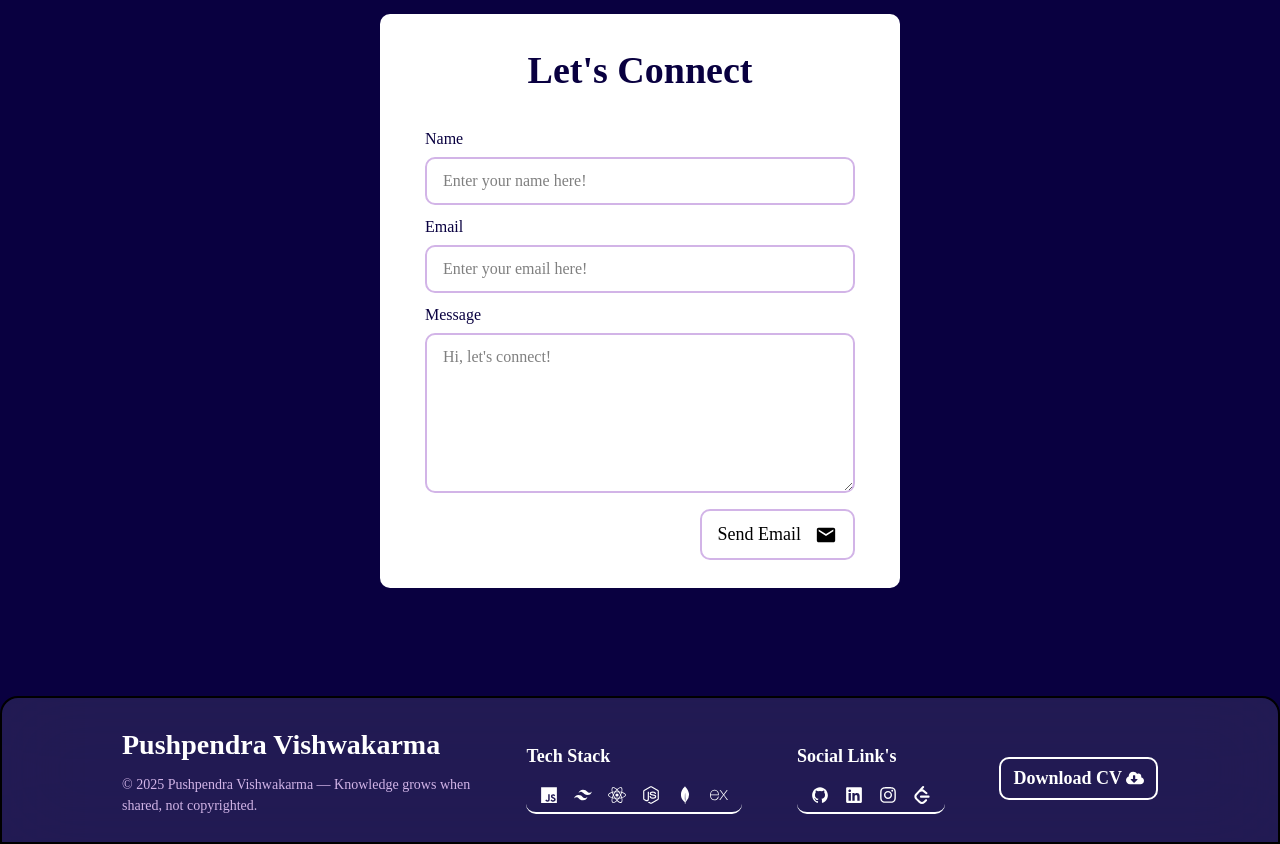
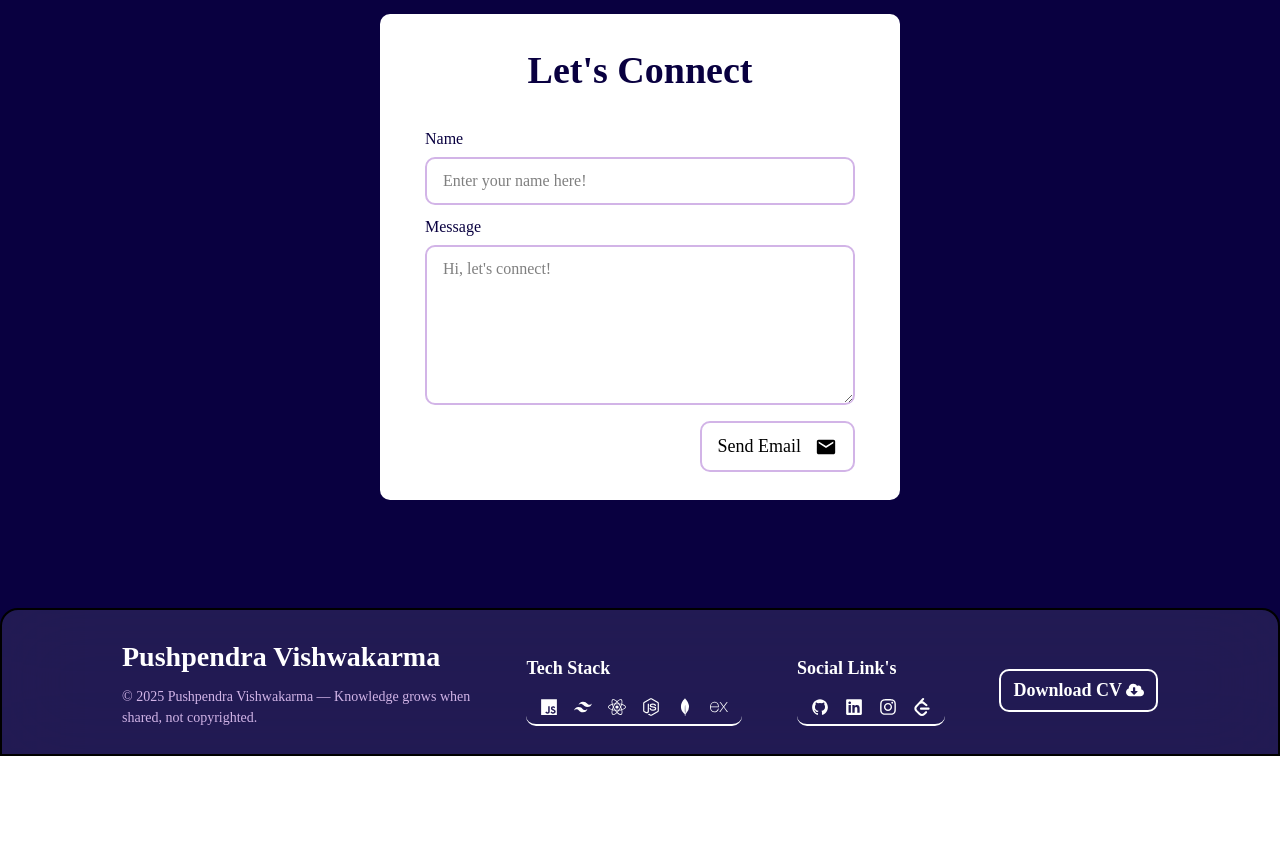
Before and after one commit to Pushpendra081/portfolio, a React (Vite) app: page / in a window 1280 px wide. Shown: the part 1940-2784 px from the top of the page. After the commit the page ends 2696 px from the top, so only its background shows below. Built offline with nearby package versions, Linux system fonts and the light colour scheme; a web font is replaced by a local one.

Commit message:
Fixed the Contact section issue

```diff
--- a/src/components/contact.jsx
+++ b/src/components/contact.jsx
@@ -1,24 +1,38 @@
-import React from 'react'
+import { useState } from "react";
 import { MdEmail } from "react-icons/md";
 
 const Contact = () => {
+    const handleSubmit = (e) => {
+        e.preventDefault();
+        const name = e.target.name.value;
+        const message = e.target.message.value;
+
+        const subject = `Message from ${name}`;
+        const body = `Hi, my name is ${name}.\n\n${message}`;
+
+        // Open Gmail compose in new tab with prefilled subject & body
+        window.open(
+            `https://mail.google.com/mail/?view=cm&fs=1&to=pushpendra1.mdl@gmail.com&su=${encodeURIComponent(
+                subject
+            )}&body=${encodeURIComponent(body)}`,
+            "_blank"
+        );
+    };
+
     return (
         <div class=" justify-items-center mt-[4px] px-[128px] py-[80px]  rounded-[10px] ">
             <div className="w-full max-w-[520px] my-[28px] px-[45px] py-[28px] bg-[#fff] rounded-[10px] flex flex-col justify-center items-center">
+
                 <div>
                     <h1 class="text-[38px] text-[#090040] font-semibold tracking-normal">Let's Connect</h1>
                 </div>
+
                 <div class="w-full max-w-[450px] mt-[28px]  rounded-[10px]">
-                    <form action="" class=" flex flex-col gap-[10px]">
+                    <form action="" onSubmit={handleSubmit} class=" flex flex-col gap-[10px]">
 
                         {/* Name */}
                         <label htmlFor="" class="mb-[-4px] text-[#090040]">Name</label>
                         <input type="text" name="name" title="Enter your name here!" class="w-full px-[16px] py-[10px] border-2 border-[#d2b4e7] focus:border-[#471396] rounded-[10px] focus:outline-none transition-all duration-300 focus:bg-[#e4e0e8]" placeholder="Enter your name here!" required />
-
-                        {/* Email */}
-                        <label htmlFor="" class="mb-[-4px] text-[#090040]">Email</label>
-                        <input type="email" name="email" title="Enter your email here!" class="w-full px-[16px] py-[10px] border-2 border-[#d2b4e7] focus:border-[#471396] rounded-[10px] focus:outline-none transition-all duration-300 focus:bg-[#e4e0e8]" placeholder="Enter your email here!" required />
-
 
                         {/* Message */}
                         <label htmlFor="" class="mb-[-4px] text-[#090040]">Message</label>
@@ -28,16 +42,15 @@ const Contact = () => {
                         {/* Send Email */}
                         <span className="flex flex-row justify-end items-center ">
 
-                            <a title="Send email via google!" type="submit" class=" flex flex-row items-center mt-[6px] gap-[14px] text-[18px] font-medium border-2 border-[#d2b4e7] px-[16px] py-[10px] rounded-[10px] transition-colors duration-300 cursor-pointer  hover:bg-[#d2b4e7] ">
+                            <button title="Send email via google!" type="submit" class=" flex flex-row items-center mt-[6px] gap-[14px] text-[18px] font-medium border-2 border-[#d2b4e7] px-[16px] py-[10px] rounded-[10px] transition-colors duration-300 cursor-pointer  hover:bg-[#d2b4e7] ">
                                 Send Email
                                 <MdEmail size={22} />
-                            </a>
+                            </button>
 
                         </span>
                     </form>
                 </div>
             </div>
-
         </div>
     )
 }
```
